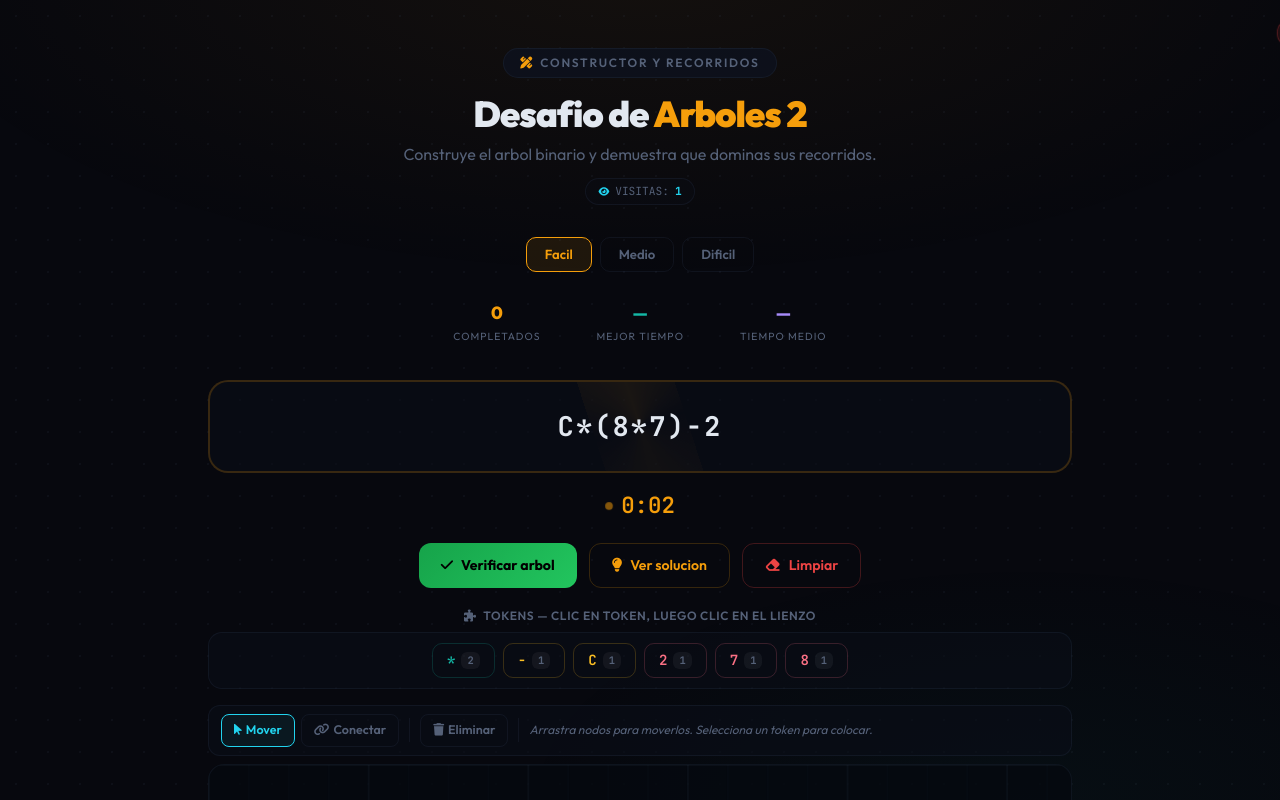
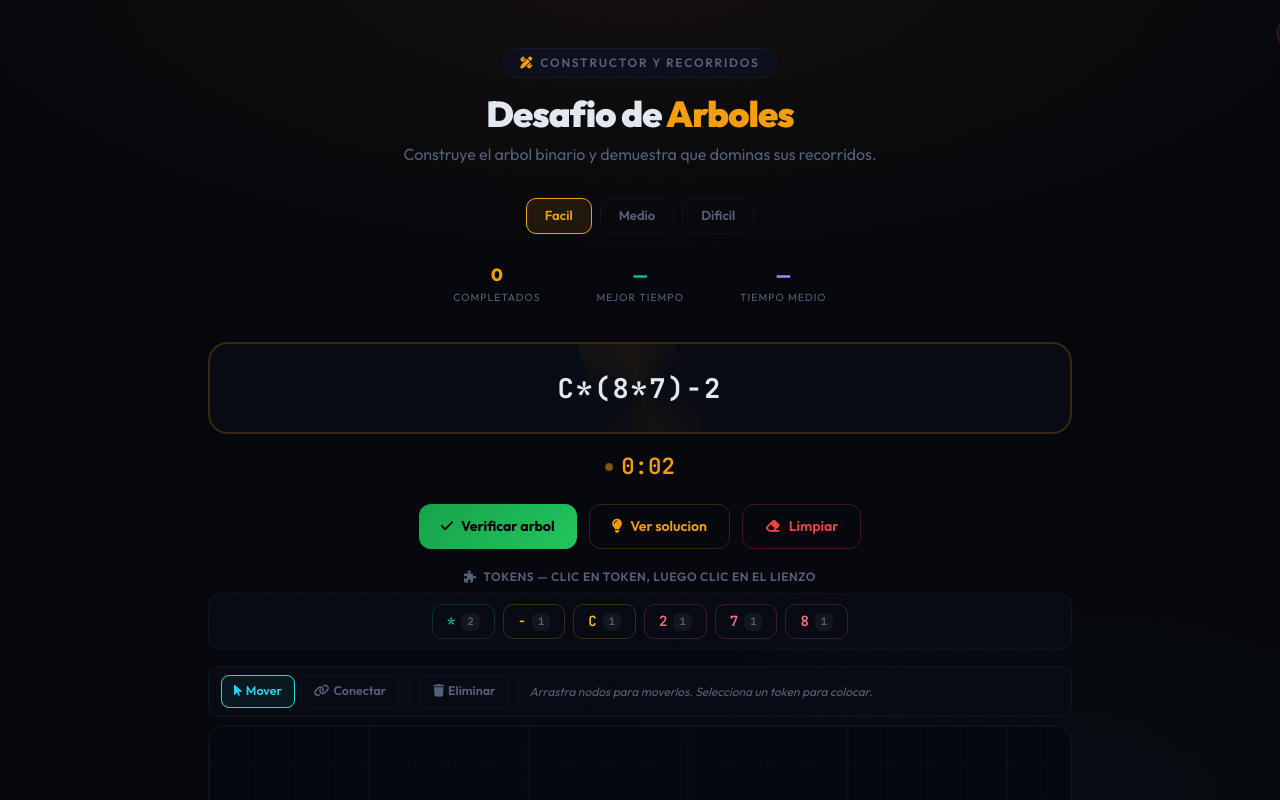
Before and after one commit to elcasis/ALG_Juego_arboles, a plain HTML site: page index.html in a window 1280 px wide. Both pictures are taken after a click on the radio button "Facil". Shown: the top 800 px of the page. Drawn offline with nearby package versions, Linux system fonts and the light colour scheme; no server answers.

Commit message:
Update index.html

```diff
--- a/index.html
+++ b/index.html
@@ -59,7 +59,6 @@
         .toast-info{background:rgba(34,211,238,0.1);border:1px solid rgba(34,211,238,0.25);color:#22d3ee}
         .info-badge{display:inline-flex;align-items:center;gap:5px;background:rgba(20,184,166,0.06);border:1px solid rgba(20,184,166,0.1);border-radius:8px;padding:4px 10px;font-size:.75rem;color:var(--muted)}
         .info-badge .v{font-weight:700}
-        .visit-pill{font-family:'JetBrains Mono',monospace;font-size:.7rem;color:var(--muted);border:1px solid var(--border);padding:4px 12px;border-radius:20px;background:rgba(10,14,24,0.4);margin-top:12px;display:inline-flex;align-items:center;gap:6px}
         .palette-bar{display:flex;flex-wrap:wrap;gap:8px;justify-content:center;padding:10px 16px;background:rgba(10,14,24,0.5);border:1px solid var(--border);border-radius:14px}
         .token-chip{display:inline-flex;align-items:center;gap:6px;padding:6px 14px;border-radius:10px;cursor:pointer;border:1.5px solid var(--border);background:transparent;font-family:'JetBrains Mono',monospace;font-size:.88rem;font-weight:600;transition:all .2s}
         .token-chip:hover{border-color:rgba(255,255,255,0.2);background:rgba(255,255,255,0.03)}
@@ -110,12 +109,11 @@
                 <span class="text-xs font-semibold text-[var(--muted)] uppercase tracking-[0.15em]">Constructor y Recorridos</span>
             </div>
             <h1 class="text-3xl md:text-4xl font-[900] tracking-tight mb-2">
-                Desafio de <span style="color:var(--accent)">Arboles 2</span>
+                Desafio de <span style="color:var(--accent)">Arboles</span>
             </h1>
             <p class="text-[var(--muted)] text-sm md:text-base max-w-lg mx-auto leading-relaxed">
                 Construye el arbol binario y demuestra que dominas sus recorridos.
             </p>
-            <div class="visit-pill"><i class="fas fa-eye text-[0.6rem]" style="color:var(--hl)"></i><span>VISITAS:</span><span id="vCnt" style="color:var(--hl);font-weight:700;">---</span></div>
         </header>
 
         <div class="flex justify-center gap-2 mb-5" role="radiogroup" aria-label="Dificultad">
@@ -436,9 +434,7 @@ function doGen(){
     document.getElementById('paletteWrap').style.display='';document.getElementById('canvasTools').style.display='';document.getElementById('cvsWrap').style.display='';document.getElementById('instrPanel').style.display='';enableBuilder();
     builderNodes=[];nextBId=0;selectedId=null;connectFromId=null;placingVal=null;toolMode='select';travPhase='pre';
     setupPalette(exprTree);updateToolbar();sizeCanvas();draw();updateNodeCount();
-    // Asegurarse de que los botones de recorrido están visibles para la próxima fase
-    document.getElementById('bTravCheck').style.display='';
-    document.getElementById('bTravSol').style.display='';
+    document.getElementById('bTravCheck').style.display='';document.getElementById('bTravSol').style.display='';
 }
 
 function doNext(){if(tmrID)stopTmr();doGen();}
@@ -450,14 +446,11 @@ function toast(m,type){const el=document.getElementById('toast');el.textContent=
  $bg.addEventListener('click',doGen);$bCheck.addEventListener('click',doVerify);$bSol.addEventListener('click',doShowSolution);
  $bClear.addEventListener('click',()=>{if(state==='building')clearBuilder();});$bn.addEventListener('click',doNext);
 
-// Al hacer clic en una dificultad, se reinicia el juego inmediatamente con esa dificultad
 document.querySelectorAll('.diff-pill').forEach(b=>{
     b.addEventListener('click',()=>{
-        const newDiff=b.dataset.d;
-        diff=newDiff;
+        const newDiff=b.dataset.d;diff=newDiff;
         document.querySelectorAll('.diff-pill').forEach(x=>{x.classList.remove('active');x.setAttribute('aria-checked','false');});
-        b.classList.add('active');b.setAttribute('aria-checked','true');
-        doGen(); // Genera una nueva partida inmediatamente
+        b.classList.add('active');b.setAttribute('aria-checked','true');doGen();
     });
 });
 
@@ -473,10 +466,8 @@ document.addEventListener('keydown',e=>{
 
 let rszT;window.addEventListener('resize',()=>{clearTimeout(rszT);rszT=setTimeout(()=>{sizeCanvas();draw();},150);});
 
-async function updateVisitCount(){try{const r=await fetch('https://api.countapi.xyz/hit/desafio-arboles-unir/v1');const d=await r.json();document.getElementById('vCnt').textContent=d.value.toLocaleString();}catch(e){let v=parseInt(localStorage.getItem('vCnt_fallback')||'0');v++;localStorage.setItem('vCnt_fallback',v);document.getElementById('vCnt').textContent=v;}}
-
 /* ========== INIT ========== */
-sizeCanvas();updSt();updateVisitCount();
+sizeCanvas();updSt();
 </script>
 </body>
 </html>
```
